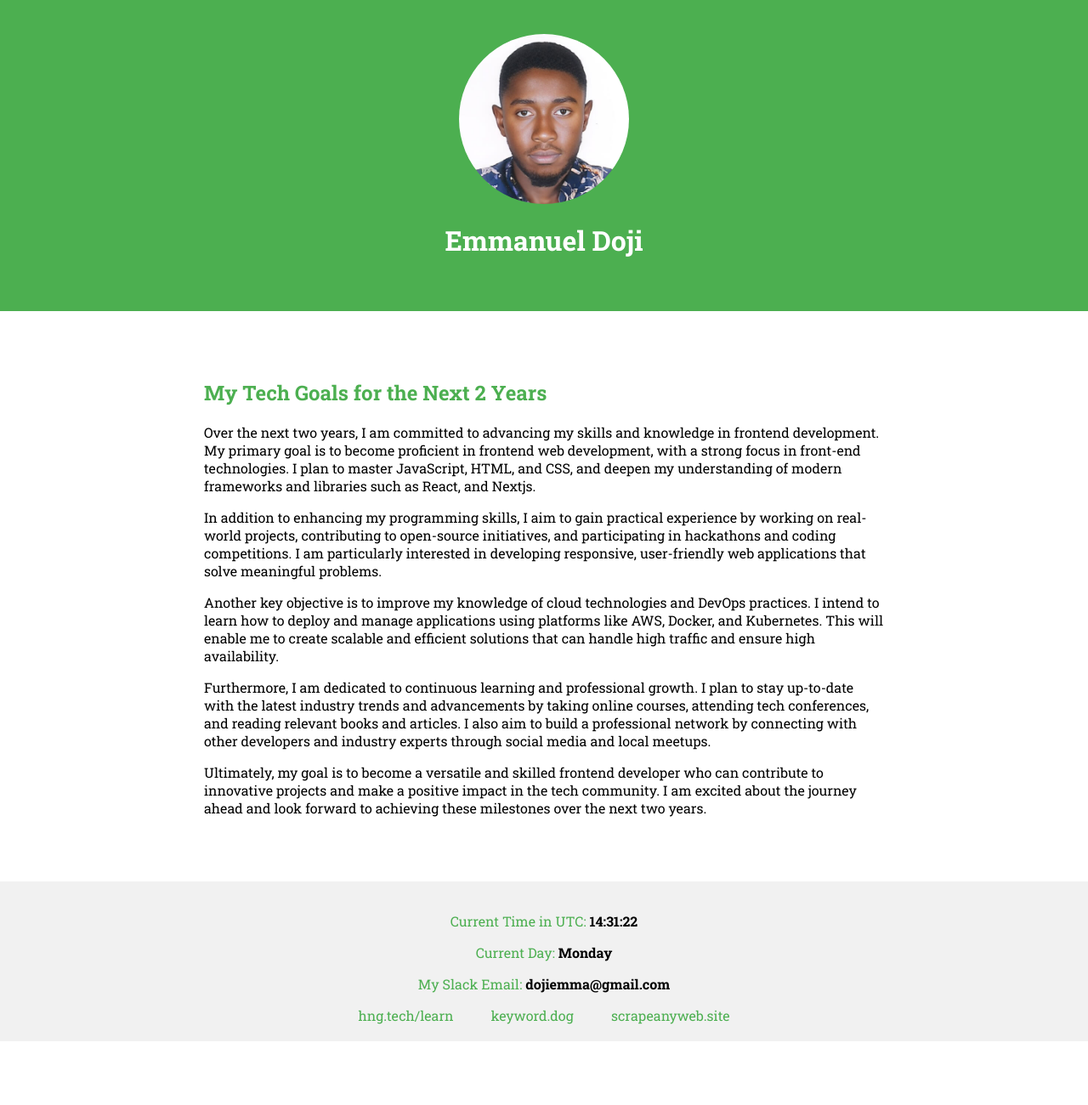
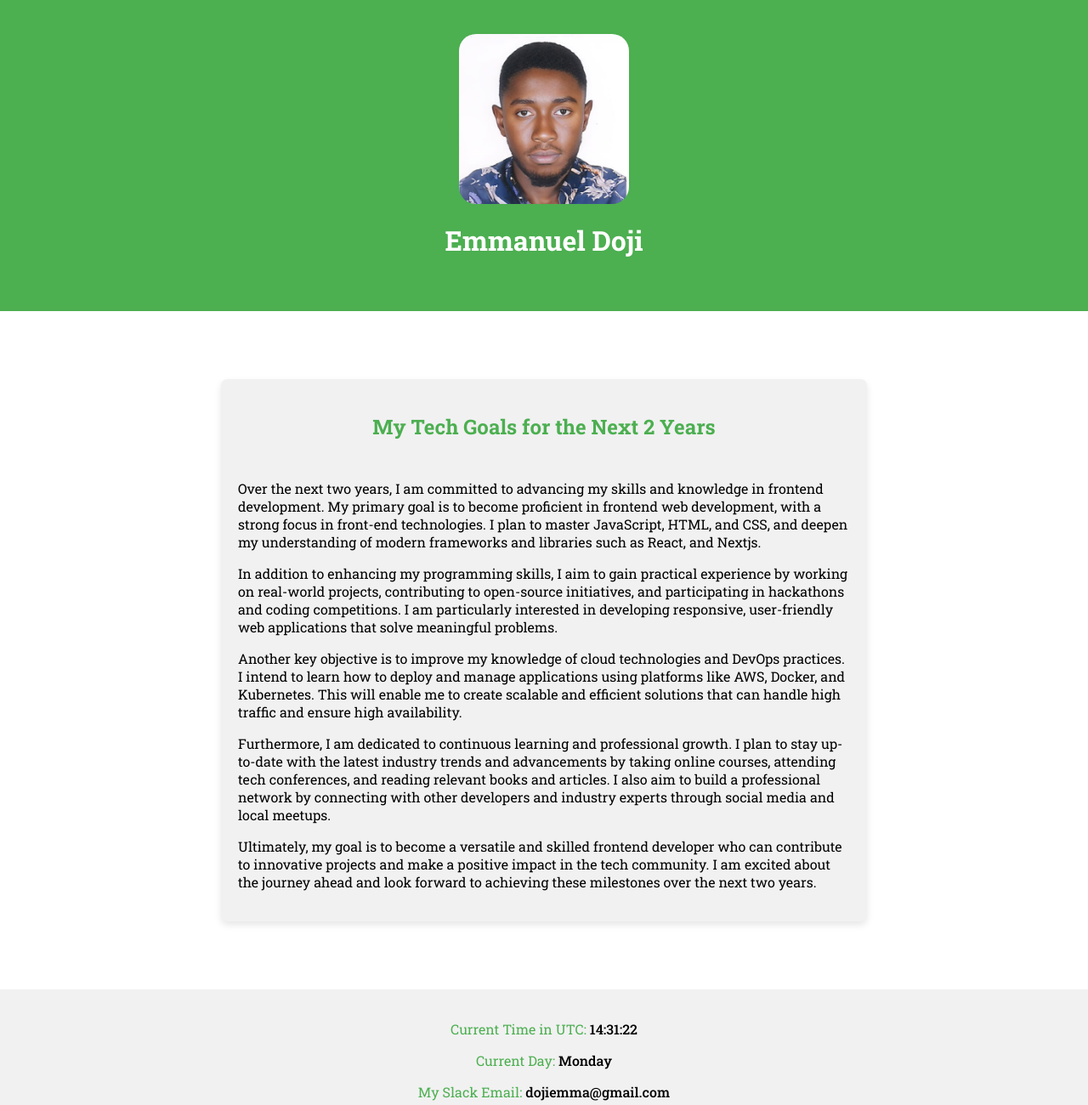
Before and after one commit to devopsnormad/hng-frontend-task-one-personal-website, a plain HTML site: page index.html in a window 1280 px wide. Shown: the top 1300 px of the page at 85% size. Before the commit the page ends 1225 px from the top, so only its background shows below. Drawn offline with Linux system fonts and the light colour scheme.

Commit message:
changes to the style and index pages

```diff
--- a/index.html
+++ b/index.html
@@ -14,13 +14,14 @@
 <body>
     <header>
         <div id="profile">
-            <img src="/images/profile-pic.jpeg" alt="Slack Profile Picture" data-testid="slack-ProfilePicture">
+            <img src="/images/profile-pic.jpeg" alt="Slack Profile Picture" data-testid="slackProfilePicture">
             <h1 data-testid="slack-DisplayName">Emmanuel Doji</h1>
         </div>
     </header>
     <main>
-        <section id="goals">
+        <section id="goals" class="card">
             <h2 data-testid="goalsTitle">My Tech Goals for the Next 2 Years</h2>
+            <div class="card-content">
             <p>
                 Over the next two years, I am committed to advancing my skills and knowledge in frontend development. My
                 primary goal is to become proficient in frontend web development, with a strong focus in front-end
@@ -50,13 +51,14 @@
                 innovative projects and make a positive impact in the tech community. I am excited about the journey
                 ahead and look forward to achieving these milestones over the next two years.
             </p>
+        </div>
         </section>
     </main>
     <footer>
         <div id="info">
             <p data-testid="currentTimeUTC" class="text-color"> Current Time in UTC: <span
-                    id="current-time">Loading...</span></p>
-            <p data-testid="currentDay" class="text-color"> Current Day: <span id="current-day">Loading...</span></p>
+                    id="current-time"></span></p>
+            <p data-testid="currentDay" class="text-color"> Current Day: <span id="current-day"></span></p>
             <p data-testid="slackEmail" class="text-color">My Slack Email: <span
                     id="slack-email">dojiemma@gmail.com</span></p>
         </div>
--- a/styles.css
+++ b/styles.css
@@ -21,7 +21,7 @@ header {
 }
 
 #profile img {
-    border-radius: 50%;
+    border-radius: 20px;
     width: 150px;
     height: 150px;
 }
@@ -32,7 +32,20 @@ main {
 }
 h2{
     color: #4CAF50;
+    text-align: center;
 }
+.card {
+    background-color: #f1f1f1;
+    border-radius: 8px;
+    box-shadow: 0 4px 8px rgba(0, 0, 0, 0.1);
+    padding: 20px;
+    margin: 20px;
+}
+
+.card-content {
+    padding-top: 10px;
+}
+
 /* Footer Section Styling */
 footer {
     background-color: #f1f1f1;
@@ -55,7 +68,7 @@ footer {
 }
 
 .text-color span{
-    font-weight: bold;
+    font-weight: 500;
     color: #000;
 }
 /* Media Queries for responsiveness */
```
